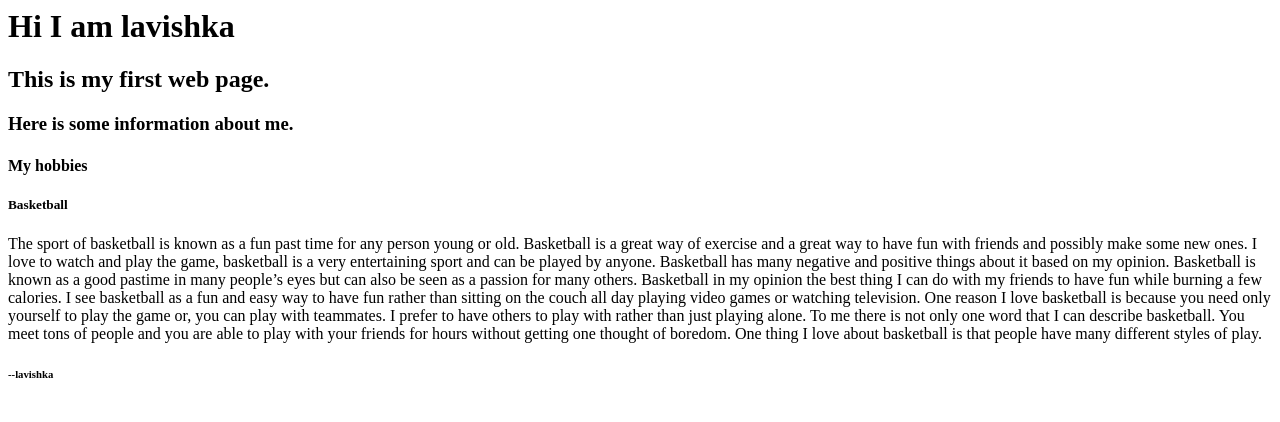
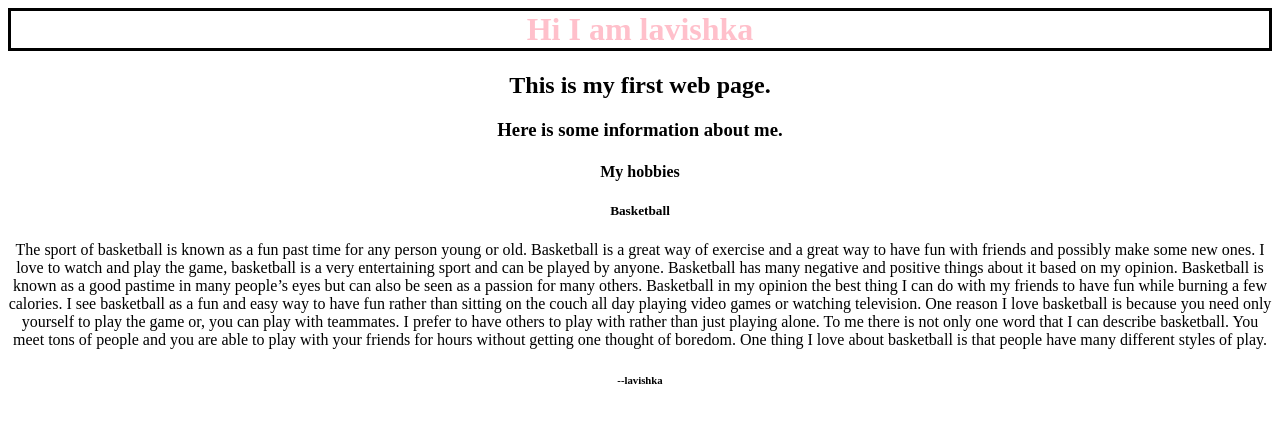
Before and after one commit to lavishkaagarwal/-part-2, a plain HTML site: page index.html in a window 1280 px wide. Drawn offline with Linux system fonts and the light colour scheme.

Commit message:
Add files via upload

```diff
--- a/index.html
+++ b/index.html
@@ -2,10 +2,11 @@
 <head>
 <title>LAVISHKAS FIRST WEB PAGE.
 </title>
+    <link rel="stylesheet" href="style.css">
 </head>
 
 <body>
-<h1> Hi I am lavishka
+    <h1> Hi I am lavishka</h1>
 <h2>This is my first web page.</h2>
 <h3>Here is some information about me.</h3>
 <h4>My hobbies</h4>
@@ -13,4 +14,5 @@
 <p>The sport of basketball is known as a fun past time for any person young or old. Basketball is a great way of exercise and a great way to have fun with friends and possibly make some new ones. I love to watch and play the game, basketball is a very entertaining sport and can be played by anyone. Basketball has many negative and positive things about it based on my opinion. Basketball is known as a good pastime in many people’s eyes but can also be seen as a passion for many others.
 Basketball in my opinion the best thing I can do with my friends to have fun while burning a few calories. I see basketball as a fun and easy way to have fun rather than sitting on the couch all day playing video games or watching television. One reason I love basketball is because you need only yourself to play the game or, you can play with teammates. I prefer to have others to play with rather than just playing alone. To me there is not only one word that I can describe basketball. You meet tons of people and you are able to play with your friends for hours without getting one thought of boredom. One thing I love about basketball is that people have many different styles of play.</p>
 <h6>--lavishka</h6>
+
     </html>
```
